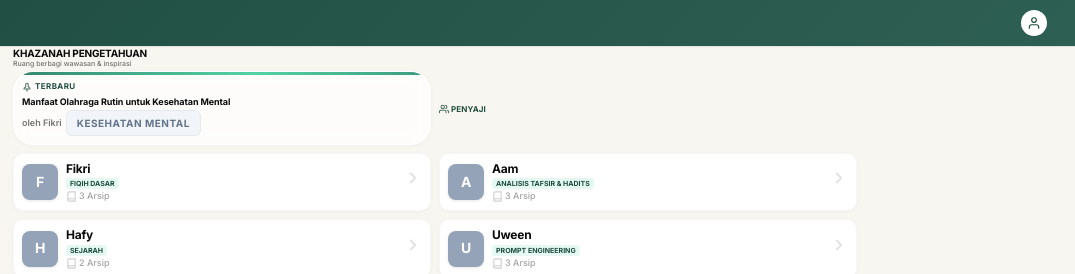
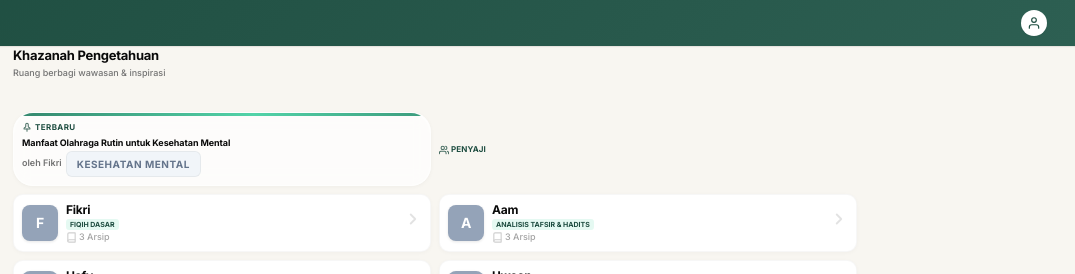
Before and after one commit to xiherzizi-byte/NS, a website: page index.html in a window 1280 px wide. Shown: the top 274 px of the page, 205-1280 px from the left. Drawn offline with nearby package versions, Linux system fonts and the light colour scheme; no server answers.

Commit message:
Fix messy header layout: removed excess top padding, refined page title scaling, and balanced microscopic spacing

```diff
--- a/styles.css
+++ b/styles.css
@@ -26,24 +26,24 @@
     --text-light: #a3a3a3;
     /* Light gray */
 
-    /* Mobile-First Typography - Microscopic density */
+    /* Mobile-First Typography - Balanced Micro Density */
     --font: 'Inter', -apple-system, sans-serif;
-    --text-xl: 10px;
-    --text-lg: 9px;
-    --text-md: 8px;
-    --text-base: 8px;
-    --text-sm: 7px;
-
-    /* Microscopic Mobile Spacing */
-    --gap: 1px;
-    --gap-lg: 2px;
-    --pad: 2px;
-    --pad-lg: 3px;
-
-    /* Modern Elements */
-    --radius: 4px;
-    --shadow: 0 1px 1px rgba(0, 0, 0, 0.04);
-    --nav-height: 40px;
+    --text-xl: 12px;
+    --text-lg: 11px;
+    --text-md: 10px;
+    --text-base: 9px;
+    --text-sm: 8px;
+
+    /* Micro Spacing */
+    --gap: 4px;
+    --gap-lg: 6px;
+    --pad: 6px;
+    --pad-lg: 8px;
+
+    /* Elements */
+    --radius: 6px;
+    --shadow: 0 1px 2px rgba(0, 0, 0, 0.04);
+    --nav-height: 48px;
 }
 
 * {
@@ -149,7 +149,7 @@
 /* Main Content */
 .main-content {
     min-height: 100vh;
-    padding-top: 100px;
+    padding-top: 10px;
     padding-bottom: var(--pad-lg);
 }
 
@@ -176,22 +176,21 @@
 
 /* Modern Page Header */
 .page-header {
-    margin-bottom: 2px;
+    margin-bottom: var(--gap-lg);
     padding-top: 0;
 }
 
 .page-title {
-    font-size: 10px;
-    font-weight: 800;
+    font-size: 13px;
+    font-weight: 700;
     color: var(--text);
-    margin: 0;
+    margin: 0 0 2px 0;
     letter-spacing: -0.02em;
-    line-height: 1;
-    text-transform: uppercase;
+    line-height: 1.2;
 }
 
 .page-subtitle {
-    font-size: 7px;
+    font-size: 9px;
     color: var(--text-secondary);
     margin: 0;
     font-weight: 500;
```
